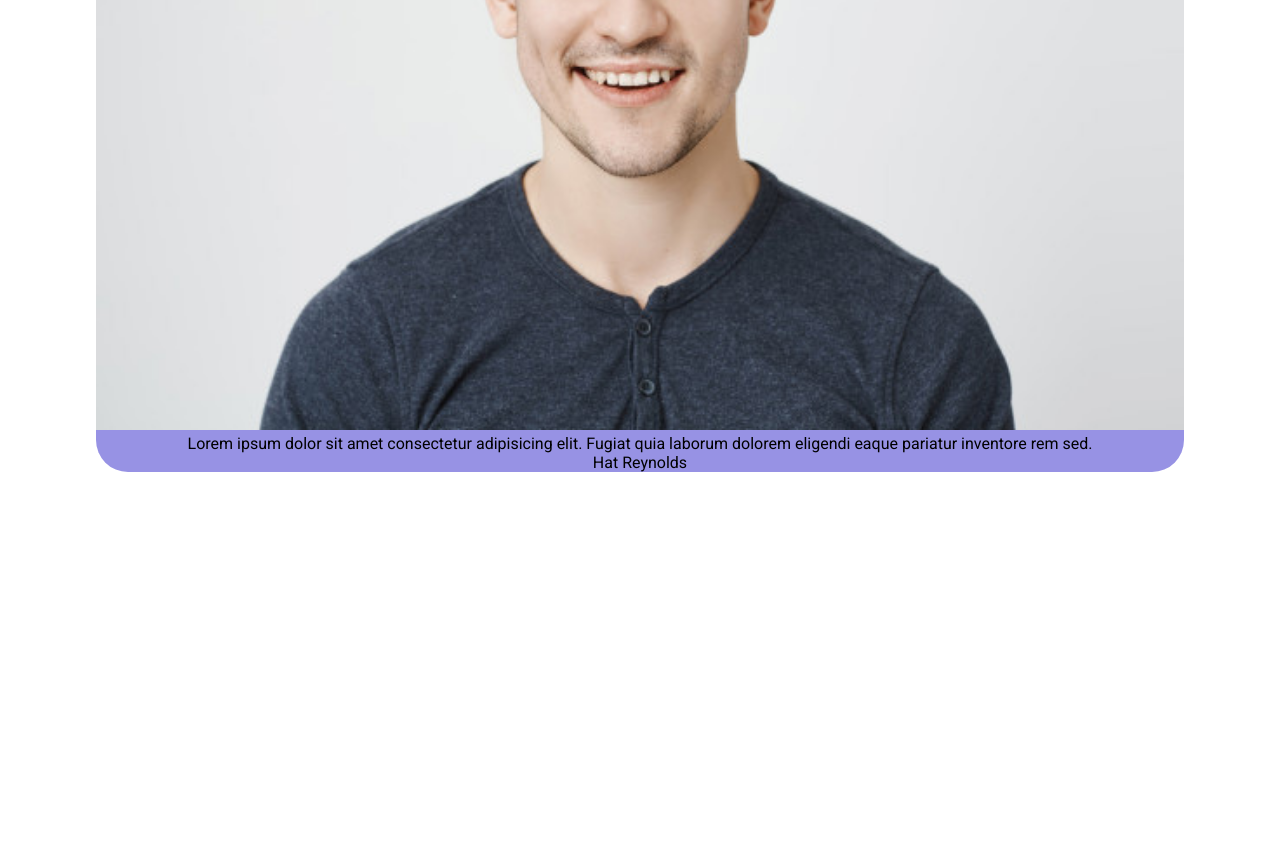
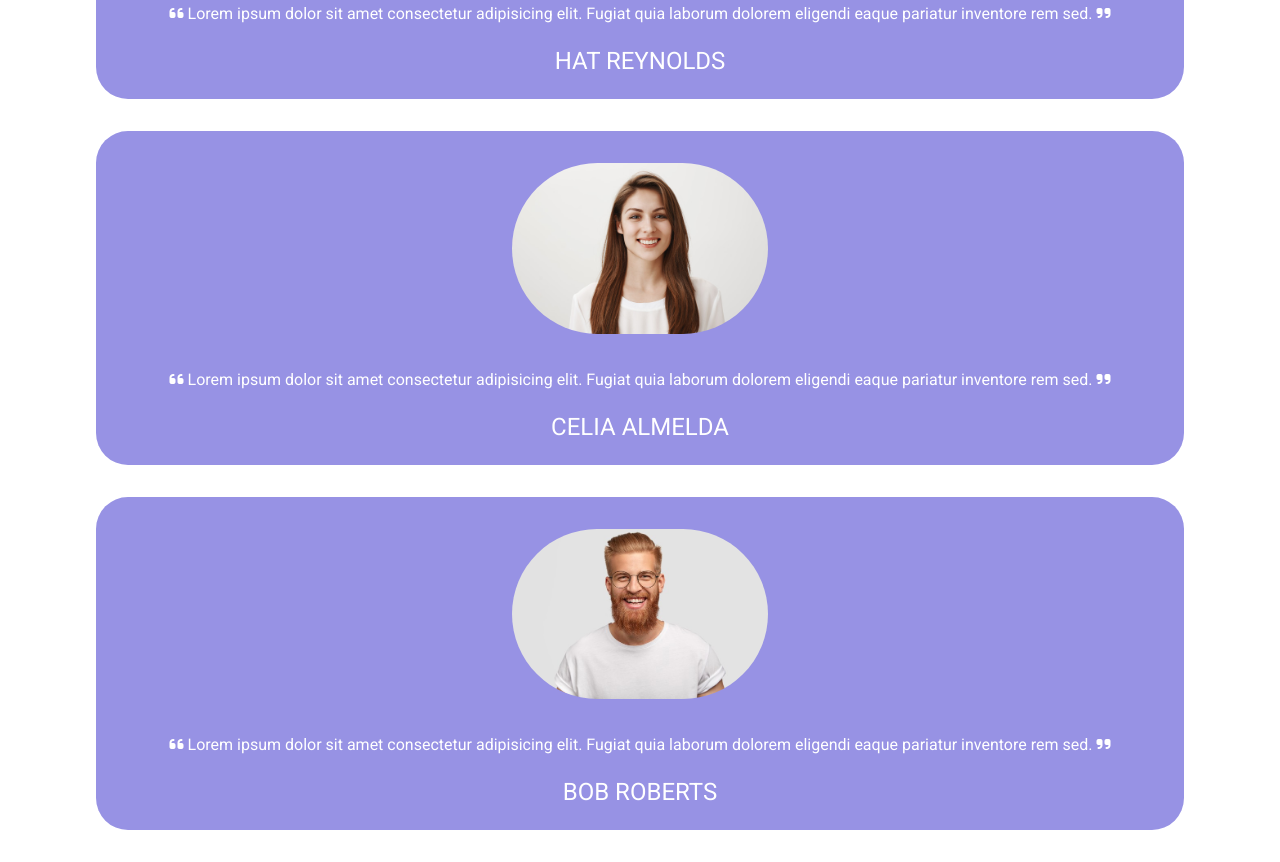
Before and after one commit to LucaBonifazio/htmlcss-responsive-layout, a plain HTML site: page index.html in a window 1280 px wide. Shown: the part 5580-6442 px from the top of the page. Before the commit the page ends 6052 px from the top, so only its background shows below. Drawn offline with Linux system fonts and the light colour scheme.

Commit message:
scetion 3

```diff
--- a/css/style.css
+++ b/css/style.css
@@ -141,7 +141,7 @@ img{
     padding: 1rem;
 }
 
-.fa-solid{
+.icon{
     font-size: 5rem;
     color: #0084FD;
 }
@@ -199,20 +199,36 @@ img{
 
 .testimonial{
     text-align: center;
+}
+
+.testimonial-text{
     padding: 3rem 0;
 }
 
-.testimonial h1{
+.testimonial-text h1{
     color: #9792E4;
     padding: 2rem 0;
+    font-size: 3rem;
 }
 
 .testimonial-card{
     background-color: #9792E4;
     border-radius: 2em;
     text-align: center;
+    margin: 2rem 0;
 }
 
-.card-img{
+.card-img img{
     border-radius: 10rem;
+    max-width: 20em;
+    padding: 2em;
 }
+
+.card-content{
+    color: white;
+}
+
+.testimonial-name{
+    font-size: 1.5em;
+    padding: 1em;s
+}
--- a/index.html
+++ b/index.html
@@ -46,22 +46,22 @@
                 </div>
             </div>
             <div class="card icon-card">
-                <i class="fa-solid fa-file-code"></i>
+                <i class="icon fa-solid fa-file-code"></i>
                 <h2>Clean Code</h2>
                 <p>Lorem ipsum dolor sit amet consectetur adipisicing elit. Modi exercitationem nam praesentium velit? Nostrum similique veritatis esse delectus sed quis? Amet ea porro odit doloremque culpa laborum in quo sunt.</p>
             </div>
             <div class="card icon-card">
-                <i class="fa-solid fa-compass-drafting"></i>
+                <i class="icon fa-solid fa-compass-drafting"></i>
                 <h2>Web Design</h2>
                 <p>Lorem ipsum dolor sit amet consectetur adipisicing elit. Modi exercitationem nam praesentium velit? Nostrum similique veritatis esse delectus sed quis? Amet ea porro odit doloremque culpa laborum in quo sunt.</p>
             </div>
             <div class="card icon-card">
-                <i class="fa-solid fa-laptop-code"></i>
+                <i class="icon fa-solid fa-laptop-code"></i>
                 <h2>Development</h2>
                 <p>Lorem ipsum dolor sit amet consectetur adipisicing elit. Modi exercitationem nam praesentium velit? Nostrum similique veritatis esse delectus sed quis? Amet ea porro odit doloremque culpa laborum in quo sunt.</p>
             </div>
             <div class="card icon-card">
-                <i class="fa-solid fa-bullhorn"></i>
+                <i class="icon fa-solid fa-bullhorn"></i>
                 <h2>Branding</h2>
                 <p>Lorem ipsum dolor sit amet consectetur adipisicing elit. Modi exercitationem nam praesentium velit? Nostrum similique veritatis esse delectus sed quis? Amet ea porro odit doloremque culpa laborum in quo sunt.</p>
             </div>
@@ -93,22 +93,54 @@
     </section>
 
     <section>
-        <div class="container">
-            <div class="testimonial">
+        <div class="testimonial container">
+
+            <div class="testimonial-text">
                 <div>Testimonial</div>
                 <h1>We are committed expert partners</h1>
                 <p>
                     Lorem ipsum dolor sit amet, consectetur adipisicing elit. Praesentium, a rem maiores eaque, eos dolorum consectetur odio quisquam nam reprehenderit vitae! Nemo quidem a laboriosam, voluptates ipsum incidunt quia repellendus.
                 </p>
             </div>
+
             <div class="testimonial-card">
                 <div class="card-img">
                     <img src="img/testimonial1.jpg" alt="test">
                 </div>
                 <div class="card-content">
-                    <p>Lorem ipsum dolor sit amet consectetur adipisicing elit. Fugiat quia laborum dolorem eligendi eaque pariatur inventore rem sed.</p>
-                    <div class="tesimonial-name">
-                        Hat Reynolds
+                    <p>
+                        <i class="commas fa-solid fa-quote-left"></i> Lorem ipsum dolor sit amet consectetur adipisicing elit. Fugiat quia laborum dolorem eligendi eaque pariatur inventore rem sed. <i class="commas fa-solid fa-quote-right"></i>
+                    </p>
+                    <div class="testimonial-name">
+                        HAT REYNOLDS
+                    </div>
+                </div>
+            </div>
+
+            <div class="testimonial-card">
+                <div class="card-img">
+                    <img src="img/testimonial2.jpg" alt="test">
+                </div>
+                <div class="card-content">
+                    <p>
+                        <i class="commas fa-solid fa-quote-left"></i> Lorem ipsum dolor sit amet consectetur adipisicing elit. Fugiat quia laborum dolorem eligendi eaque pariatur inventore rem sed. <i class="commas fa-solid fa-quote-right"></i>
+                    </p>
+                    <div class="testimonial-name">
+                        CELIA ALMELDA
+                    </div>
+                </div>
+            </div>
+
+            <div class="testimonial-card">
+                <div class="card-img">
+                    <img src="img/testimonial3.jpg" alt="test">
+                </div>
+                <div class="card-content">
+                    <p>
+                        <i class="commas fa-solid fa-quote-left"></i> Lorem ipsum dolor sit amet consectetur adipisicing elit. Fugiat quia laborum dolorem eligendi eaque pariatur inventore rem sed. <i class="commas fa-solid fa-quote-right"></i>
+                    </p>
+                    <div class="testimonial-name">
+                        BOB ROBERTS
                     </div>
                 </div>
             </div>
```
